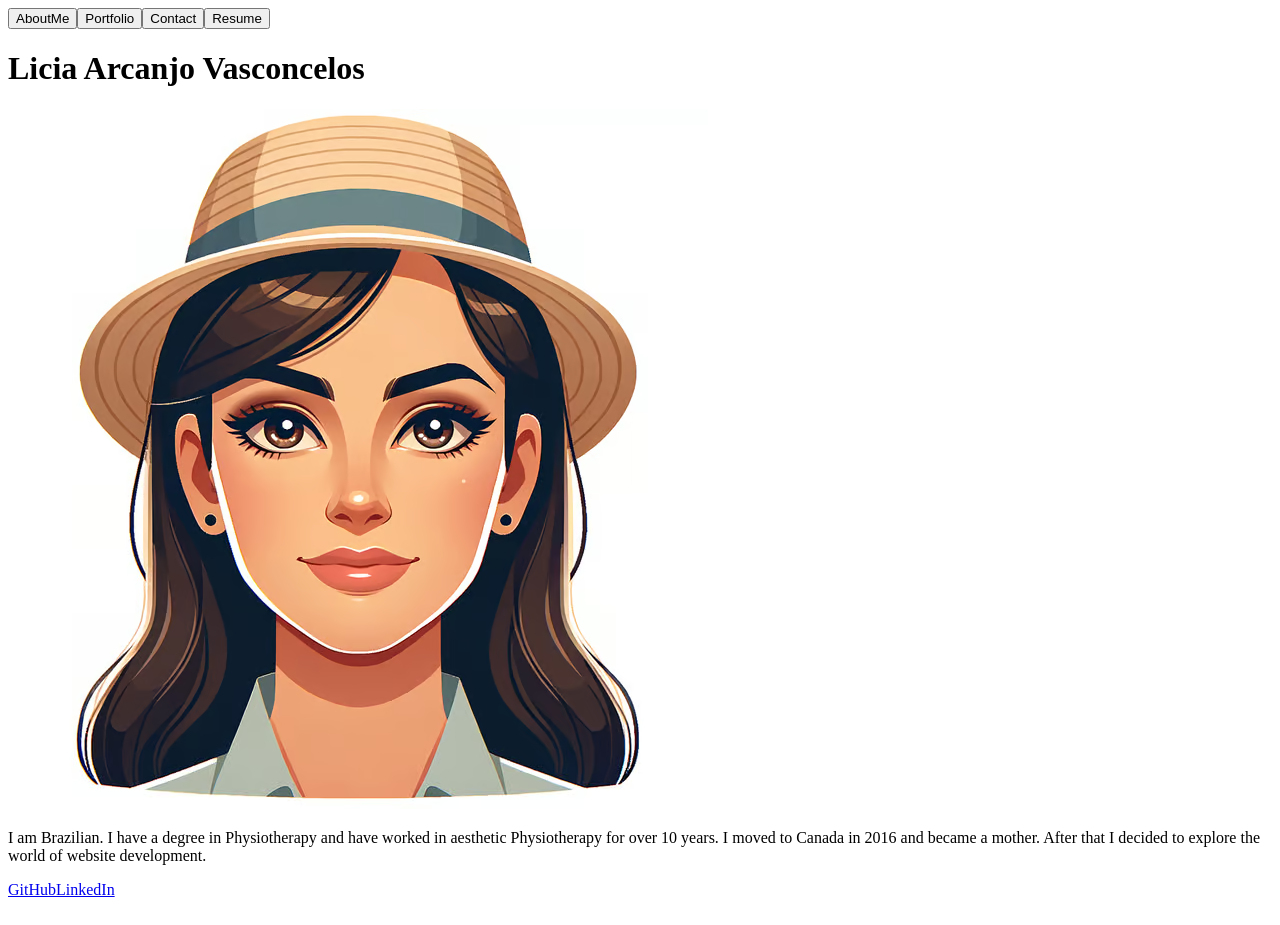
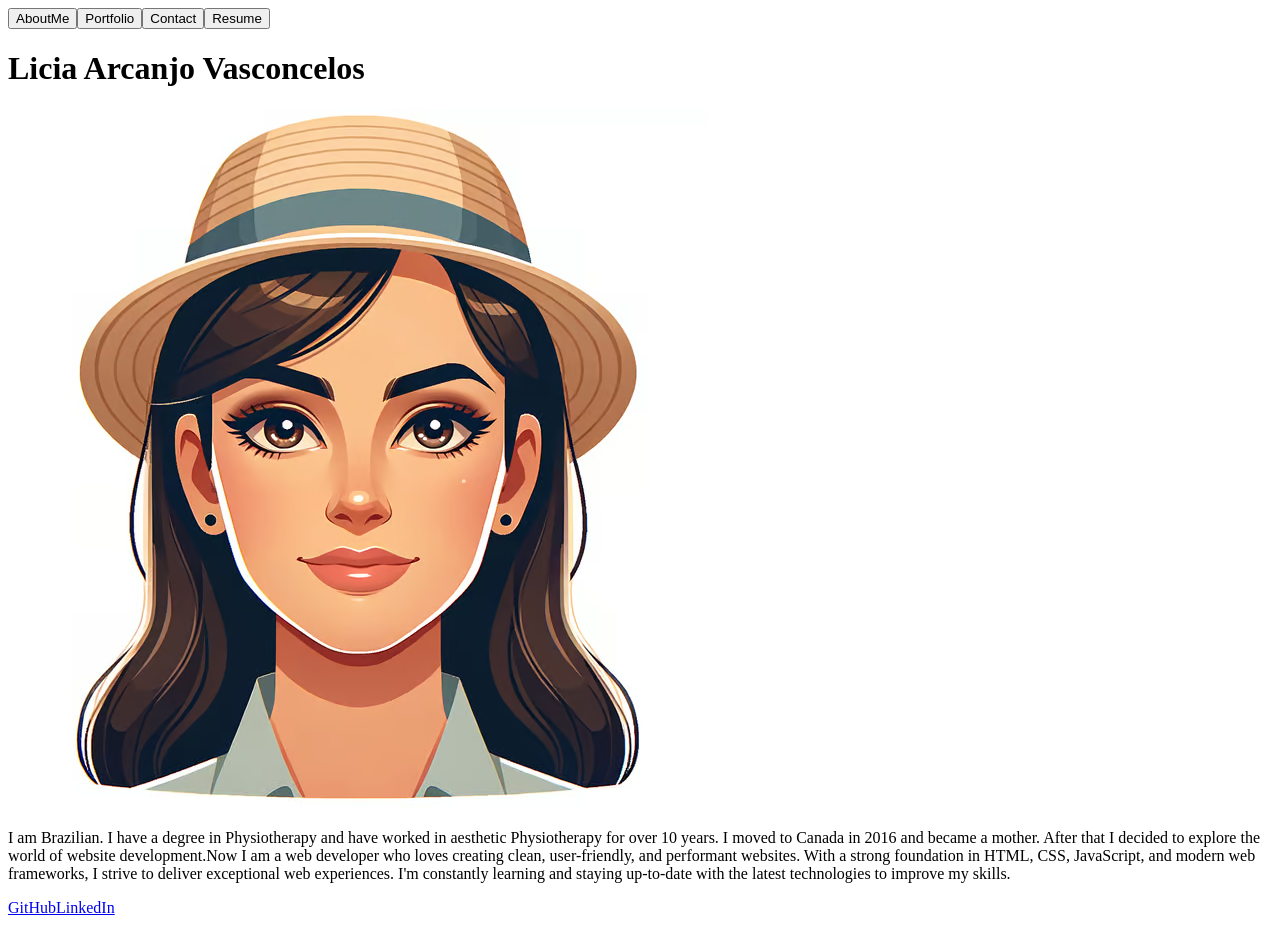
Before and after one commit to Liciaav/Licia-s-Portifolio, a React (Vite) app: page / in a window 1280 px wide. Built offline with nearby package versions, Linux system fonts and the light colour scheme.

Commit message:
update files

```diff
--- a/src/components/AboutMe.jsx
+++ b/src/components/AboutMe.jsx
@@ -2,7 +2,7 @@ function AboutMe(){
     return (
       <section>
         <img src="./image/9d3e2b98-8524-4fcb-bf17-74fa6fb78274.avif" alt="Developer's avatar" />
-        <p>I am Brazilian. I have a degree in Physiotherapy and have worked in aesthetic Physiotherapy for over 10 years. I moved to Canada in 2016 and became a mother. After that I decided to explore the world of website development.</p>
+        <p>I am Brazilian. I have a degree in Physiotherapy and have worked in aesthetic Physiotherapy for over 10 years. I moved to Canada in 2016 and became a mother. After that I decided to explore the world of website development.Now I am a web developer who loves creating clean, user-friendly, and performant websites. With a strong foundation in HTML, CSS, JavaScript, and modern web frameworks, I strive to deliver exceptional web experiences. I'm constantly learning and staying up-to-date with the latest technologies to improve my skills.</p>
       </section>
     );
   }
```
Also changed, not shown: 2 other files (tests, documents, lock files or other folders).
